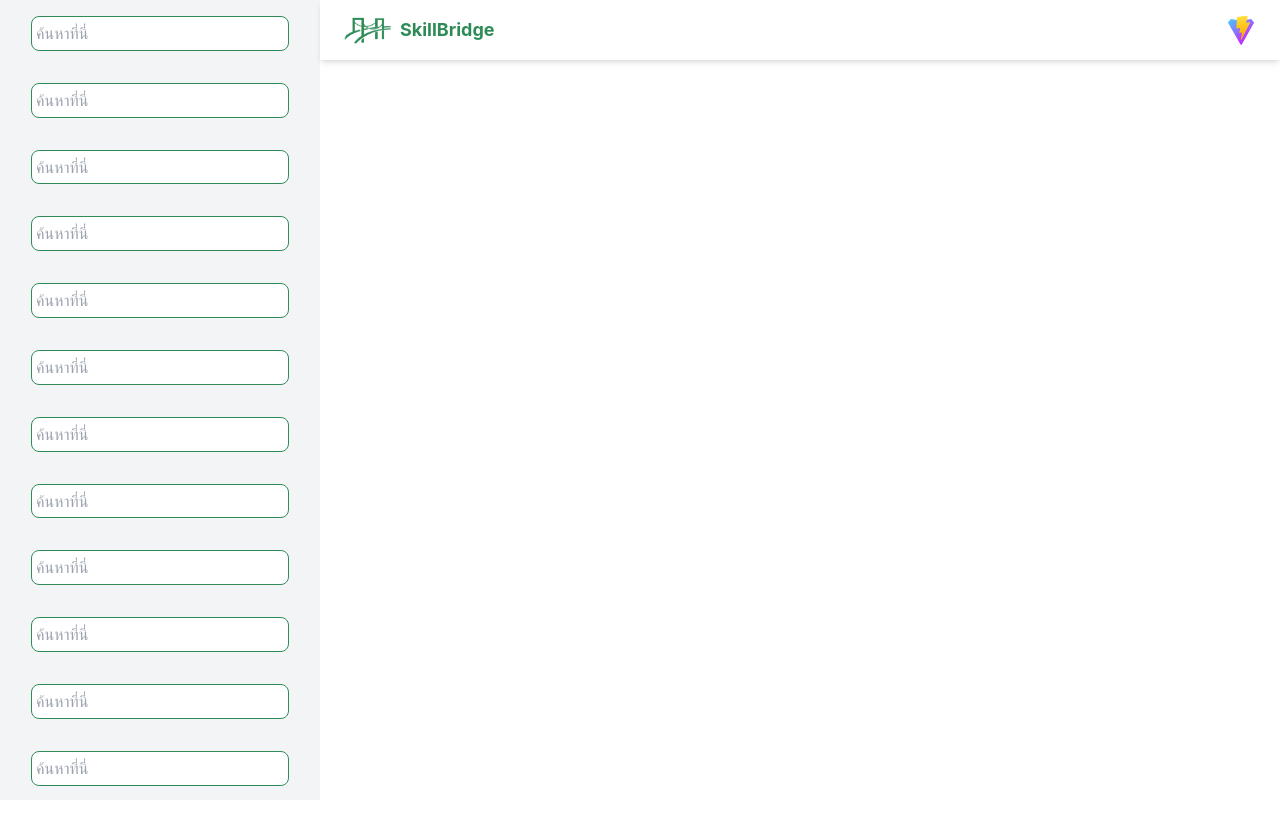
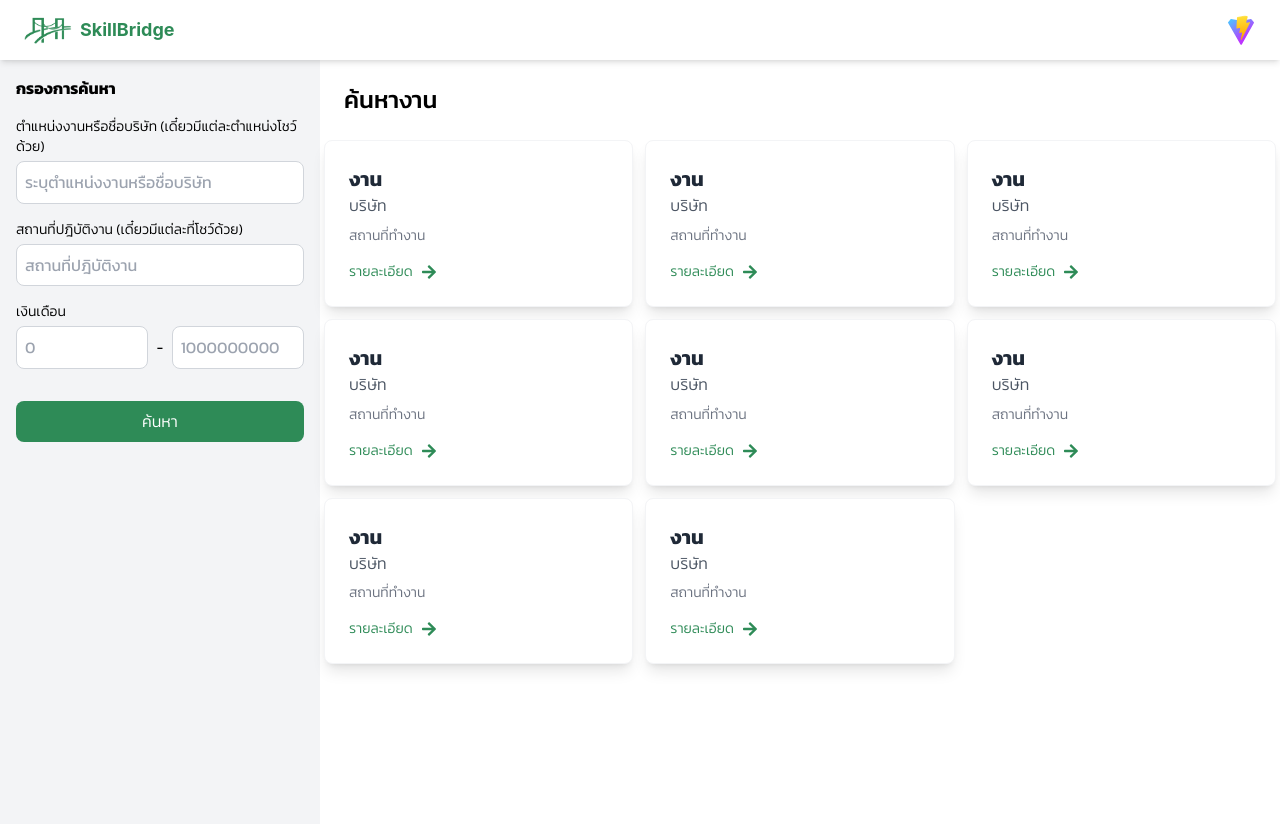
Before and after one commit to XQEX/se_frontend, a React (Vite) app: page /find in a window 1280 px wide. Shown: the top 824 px of the page. Before the commit the page ends 800 px from the top, so only its background shows below. Built offline with nearby package versions, Linux system fonts and the light colour scheme.

Commit message:
Find page prototype

```diff
--- /dev/null
+++ b/src/components/Footer.tsx
@@ -0,0 +1,9 @@
+import React from 'react'
+
+function Footer() {
+  return (
+    <div>Footer</div>
+  )
+}
+
+export default Footer
--- a/src/components/JobCard.tsx
+++ b/src/components/JobCard.tsx
@@ -1,9 +1,20 @@
 import React from "react";
+import { FaArrowRight } from "react-icons/fa";
 
 function JobCard() {
   return (
-    <div>
+    <div className="bg-white p-6 rounded-lg shadow-lg hover:shadow-2xl hover:scale-102 duration-300 border border-gray-100">
+      <div className="text-xl font-semibold text-gray-800 kanit-bold">งาน</div>
+      <div className="text-md text-gray-600 kanit-light">บริษัท</div>
 
+      <div className="text-sm text-gray-500 mt-2 kanit-light">
+        สถานที่ทํางาน
+      </div>
+
+      <div className="flex flex-row items-center mt-4">
+        <div className="text-sm text-seagreen kanit-light">รายละเอียด</div>
+        <FaArrowRight className="ml-2 text-seagreen" />
+      </div>
     </div>
   );
 }
--- a/src/components/Sidebar.tsx
+++ b/src/components/Sidebar.tsx
@@ -1,70 +1,71 @@
-import React from "react";
+import React, { useState } from "react";
 
 function Sidebar() {
+  const [minSalary, setMinSalary] = useState(0);
+  const [maxSalary, setMaxSalary] = useState(10000000);
+  const [error, setError] = useState("");
+
+  const handleMinSalaryChange = (e:any) => {
+  };
+
+  const handleMaxSalaryChange = (e:any) => {
+  };
+
   return (
-    <div className="flex flex-col h-full overflow-y-auto">
-      <div className="flex justify-center items-center flex-col">
+    <div className="flex flex-col h-screen w-1/4 bg-gray-100 text-white">
+      <div className="flex flex-col justify-start items-start space-y-4 p-4">
+        <div className="text-black kanit-bold">กรองการค้นหา</div>
+
+        <div className="flex flex-col w-full gap-4">
+          <div className="flex flex-col">
+            <label className="text-black text-sm mb-1 kanit-light">
+              ตําแหน่งงานหรือชื่อบริษัท (เดี๋ยวมีแต่ละตําแหน่งโชว์ด้วย)
+            </label>
             <input
               type="text"
-          placeholder="ค้นหาที่นี่"
-          className="rounded-lg border border-seagreen p-1 m-4 "
+              placeholder="ระบุตําแหน่งงานหรือชื่อบริษัท"
+              className="text-black placeholder-kanit rounded-lg border border-gray-300 w-full p-2"
             />
+          </div>
+
+          <div className="flex flex-col">
+            <label className="text-black text-sm mb-1 kanit-light">
+              สถานที่ปฎิบัติงาน (เดี๋ยวมีแต่ละที่โชว์ด้วย)
+            </label>
             <input
               type="text"
-          placeholder="ค้นหาที่นี่"
-          className="rounded-lg border border-seagreen p-1 m-4 "
-        />
-        <input
-          type="text"
-          placeholder="ค้นหาที่นี่"
-          className="rounded-lg border border-seagreen p-1 m-4 "
-        />
-        <input
-          type="text"
-          placeholder="ค้นหาที่นี่"
-          className="rounded-lg border border-seagreen p-1 m-4 "
-        />
-        <input
-          type="text"
-          placeholder="ค้นหาที่นี่"
-          className="rounded-lg border border-seagreen p-1 m-4 "
-        />
-        <input
-          type="text"
-          placeholder="ค้นหาที่นี่"
-          className="rounded-lg border border-seagreen p-1 m-4 "
-        />
-        <input
-          type="text"
-          placeholder="ค้นหาที่นี่"
-          className="rounded-lg border border-seagreen p-1 m-4 "
-        />
-        <input
-          type="text"
-          placeholder="ค้นหาที่นี่"
-          className="rounded-lg border border-seagreen p-1 m-4 "
-        />
-        <input
-          type="text"
-          placeholder="ค้นหาที่นี่"
-          className="rounded-lg border border-seagreen p-1 m-4 "
-        />
-        <input
-          type="text"
-          placeholder="ค้นหาที่นี่"
-          className="rounded-lg border border-seagreen p-1 m-4 "
-        />
-        <input
-          type="text"
-          placeholder="ค้นหาที่นี่"
-          className="rounded-lg border border-seagreen p-1 m-4 "
-        />
-        <input
-          type="text"
-          placeholder="ค้นหาที่นี่"
-          className="rounded-lg border border-seagreen p-1 m-4 "
+              placeholder="สถานที่ปฎิบัติงาน"
+              className="text-black placeholder-kanit rounded-lg border border-gray-300 w-full p-2"
             />
           </div>
+
+          <div className="flex flex-col">
+            <label className="text-black text-sm mb-1 kanit-light">
+              เงินเดือน
+            </label>
+            <div className="flex flex-row gap-2 items-center">
+              <input
+                type="number"
+                placeholder="0"
+                min={0}
+                className="text-black placeholder-kanit rounded-lg border border-gray-300 w-full p-2"
+                onChange={handleMinSalaryChange}
+              />
+              <span className="text-black">-</span>
+              <input
+                type="number"
+                placeholder="1000000000000000"
+                className="text-black placeholder-kanit rounded-lg border border-gray-300 w-full p-2"
+                onChange={handleMaxSalaryChange}
+              />
+            </div>
+          </div>
+        </div>
+      </div>
+
+      <button className="kanit-light bg-seagreen rounded-lg p-2 m-4">
+        ค้นหา
+      </button>
     </div>
   );
 }
--- a/src/index.css
+++ b/src/index.css
@@ -110,3 +110,7 @@
     font-weight: 900;
     font-style: italic;
   }
+
+  .placeholder-kanit::placeholder {
+    font-family: 'Kanit', sans-serif;
+  }
--- a/src/pages/Find.tsx
+++ b/src/pages/Find.tsx
@@ -2,16 +2,31 @@ import React from "react";
 import Navbar from "../components/Navbar";
 import Searchbar from "../components/Searchbar";
 import Sidebar from "../components/Sidebar";
+import JobCard from "../components/JobCard";
+
 
 function Find() {
   return (
-    <div className="h-screen flex ">
-      <div className="w-1/4 bg-gray-100">
-        <Sidebar />
-      </div>
-      <div className="w-3/4">
-        <Navbar />
-        <div className="flex flex-col justify-center items-center mt-4"></div>
+    <div className="h-screen flex flex-col">
+      <Navbar />
+      <div className="flex flex-row">
+          <Sidebar />
+        <div className="w-3/4">
+          <div className="kanit-medium m-6 text-2xl">
+            ค้นหางาน
+          </div>
+          <div className="grid lg:grid-cols-3 sm:grid-cols-1 gap-3 m-1">
+            <JobCard/>
+            <JobCard/>
+            <JobCard/>
+            <JobCard/>
+            <JobCard/>
+            <JobCard/>
+            <JobCard/>
+            <JobCard/>
+
+          </div>
+        </div>
       </div>
     </div>
   );
--- a/src/pages/Home.tsx
+++ b/src/pages/Home.tsx
@@ -1,12 +1,10 @@
 import React from "react";
 import Navbar from "../components/Navbar";
-import JobCard from "../components/JobCard";
 
 function Home() {
   return (
     <div>
       <Navbar />
-      <JobCard/>
     </div>
   );
 }
```
Lines whose indentation alone changed are shown as unchanged.
